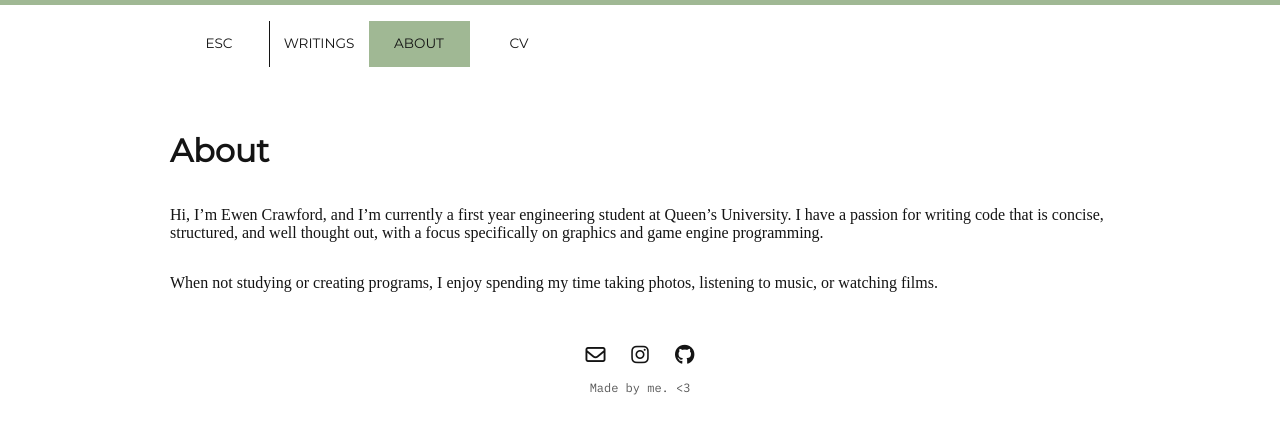
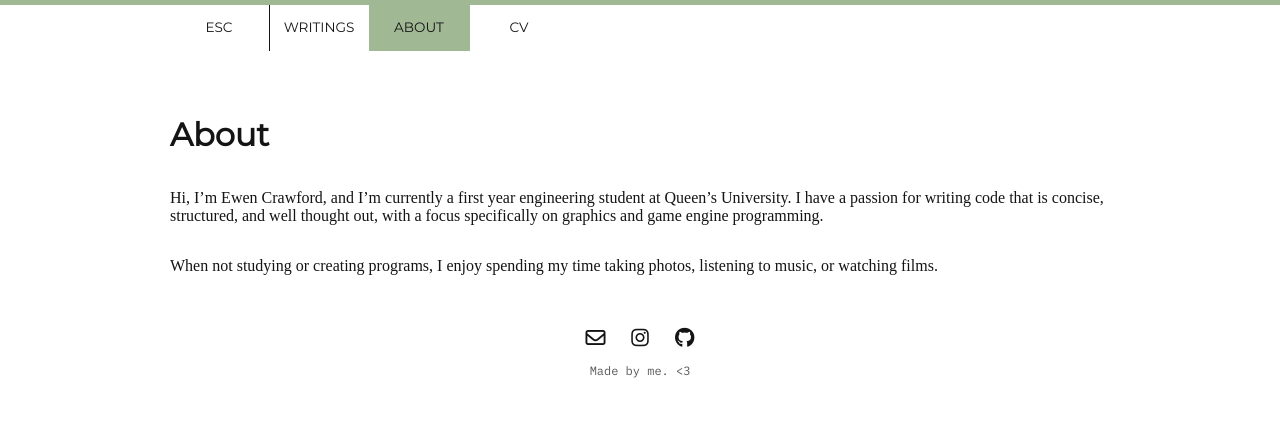
Before and after one commit to eacrawford02/eacrawford02.github.io, a Jekyll site: the page built from pages/about.md, in a window 1280 px wide. Shown: the top 434 px of the page. Built offline with Jekyll 4.4.1, drawn with Linux system fonts in a browser that asks for light colours; nearby versions of some CDN libraries.

Commit message:
Wrote blog post, changed nav bar

```diff
--- a/_layouts/blog.html
+++ b/_layouts/blog.html
@@ -15,7 +15,7 @@
         <div class="new-year">
           <h2>{{ post.date | date: "%Y" }}</h2>
           <a href="{{ post.url | remove_first: '/' | absolute_url }}">
-            <h4>{{ post.title }}</h4>
+            <h2>{{ post.title }}</h2>
           </a>
           <div class="date">
             <time datetime="{{ post.date | date: '%Y-%m-%d' }}">
@@ -30,7 +30,7 @@
           <div class="new-year">
             <h2>{{ post.date | date: "%Y" }}</h2>
             <a href="{{ post.url | remove_first: '/' | absolute_url }}">
-              <h4>{{ post.title }}</h4>
+              <h2>{{ post.title }}</h2>
             </a>
             <div class="date">
               <time datetime="{{ post.date | date: '%Y-%m-%d' }}">
@@ -42,7 +42,7 @@
           <div class="current-year">
             <h2>{{ post.date | date: "%Y" }}</h2>
             <a href="{{ post.url | remove_first: '/' | absolute_url }}">
-              <h4>{{ post.title }}</h4>
+              <h2>{{ post.title }}</h2>
             </a>
             <div class="date">
               <time datetime="{{ post.date | date: '%Y-%m-%d' }}">
--- a/assets/css/main.css
+++ b/assets/css/main.css
@@ -137,7 +137,7 @@
 header > nav#main-navigation > #page-links > a {
   display: block;
   flex-basis: 10%;
-  margin-top: 1rem;
+  margin-top: -0.5px;
   margin-bottom: 1rem;
   margin-left: -1px;
   padding-left: 0.5rem;
```
Also changed, not shown: _layouts/post.html (added, +7 -0 lines), _posts/2021-01-28-expectations.md (added, +9 -0 lines).
